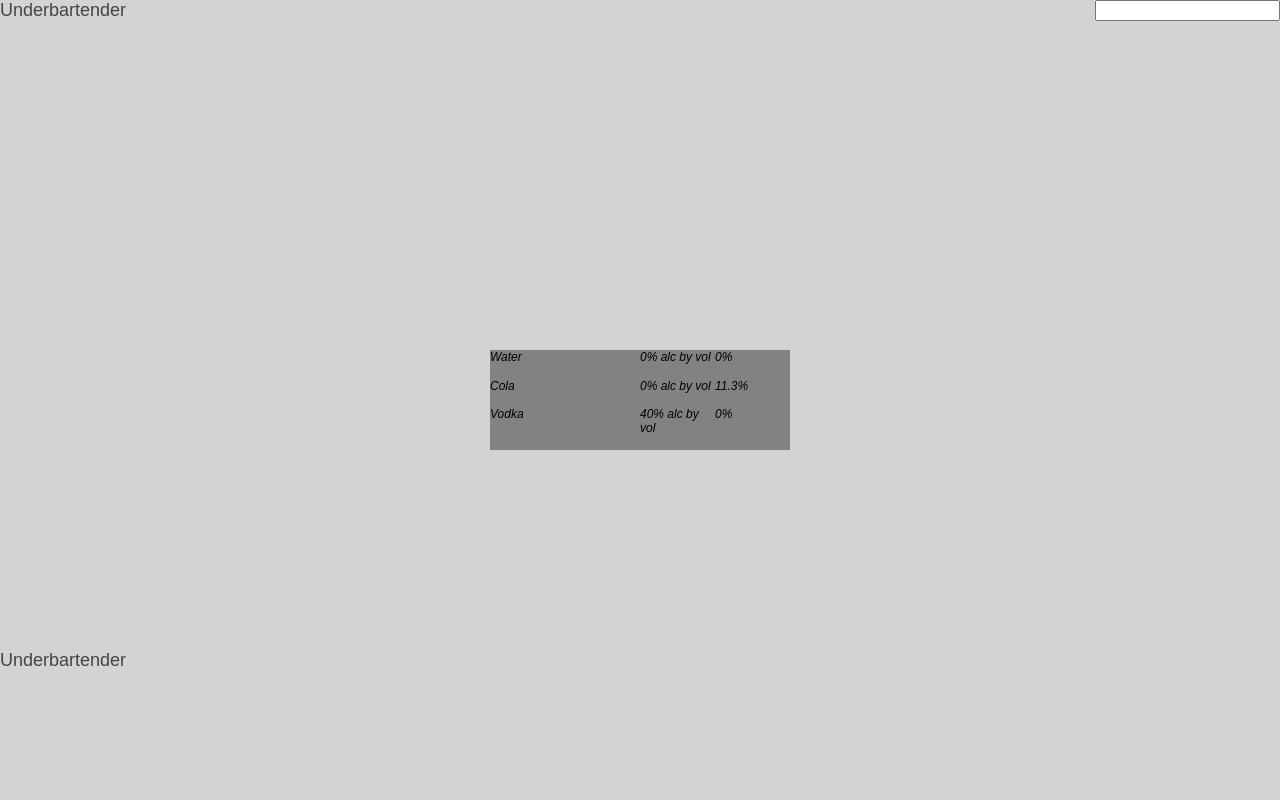
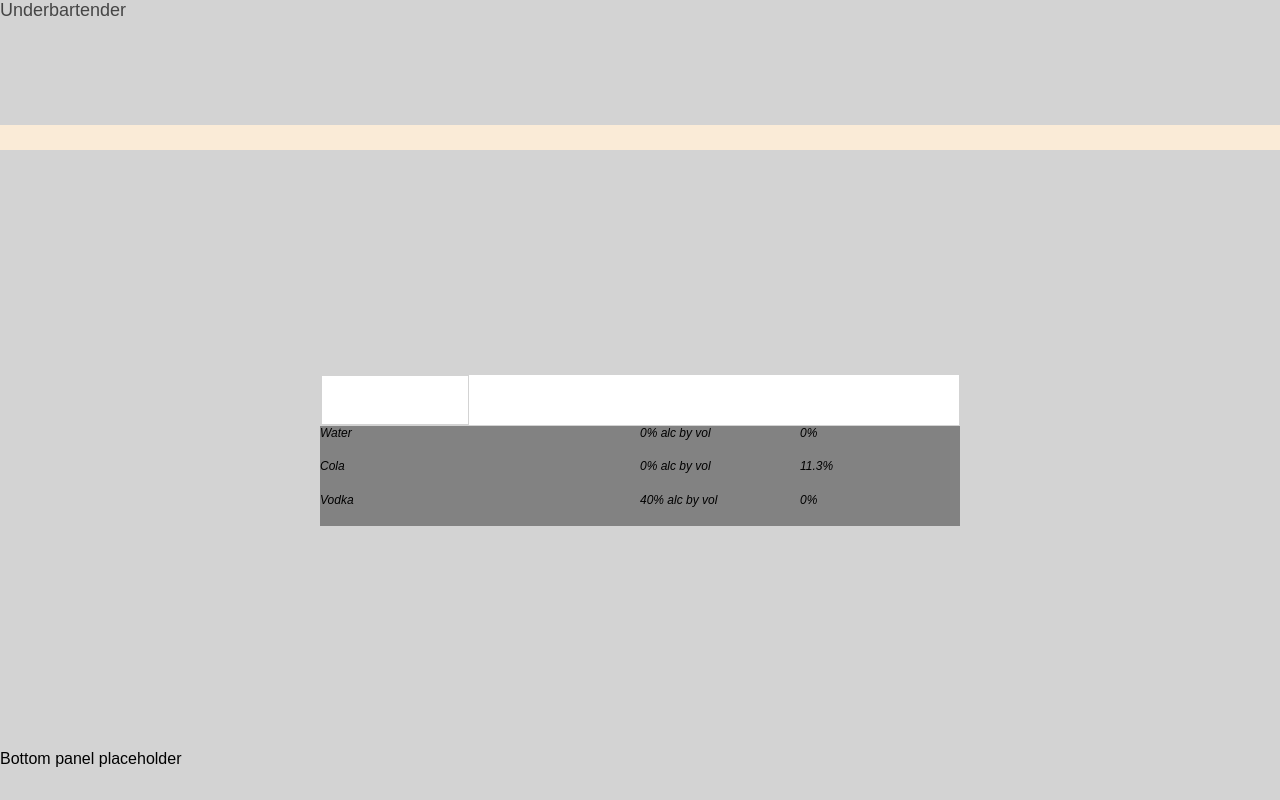
Before and after one commit to yetanotherjavadev/underbartender, a React (Create React App) app: page / in a window 1280 px wide. Built offline with nearby package versions, Linux system fonts and the light colour scheme.

Commit message:
a bit of layout change draft components added

```diff
--- a/src/components/layout/MainLayout.tsx
+++ b/src/components/layout/MainLayout.tsx
@@ -6,6 +6,7 @@ import "./style/mainLayout.css";
 import { Liquid } from "../../model/Liquid";
 import data from "../../mockdata/liquids.json";
 import SearchBox from "../searchbox/SearchBox";
+import Menu from "../mainmenu/Menu";
 
 class MainLayout extends PureComponent {
 
@@ -16,17 +17,18 @@ class MainLayout extends PureComponent {
 			<div className="mainLayout">
 				<div className="topPanel">
 					<HeaderWidget/>
-					<SearchBox/>
+					<Menu/>
 				</div>
 				<div className="workingArea">
 					<div className="leftPanel"/>
 					<div className="centralPanel">
+						<SearchBox/>
 						<SelectorWidget liquids={this.liquids}/>
 					</div>
 					<div className="rightPanel"/>
 				</div>
 				<div className="bottomPanel">
-					<HeaderWidget/>
+					Bottom panel placeholder
 				</div>
 			</div>
 		);
--- a/src/components/layout/style/mainLayout.css
+++ b/src/components/layout/style/mainLayout.css
@@ -1,6 +1,7 @@
 .topPanel {
     display: flex;
     flex: 0 1 150px;
+    flex-direction: column;
 }
 
 .workingArea {
@@ -10,7 +11,7 @@
 
 .bottomPanel {
     display: flex;
-    flex: 0 1 150px;
+    flex: 0 1 50px;
 }
 
 .mainLayout {
@@ -30,6 +31,7 @@
     display: flex;
     flex: 1 1 50%;
     justify-content: center;
+    flex-direction: column;
 }
 
 .rightPanel {
--- a/src/components/liquidslist/LiquidsList.tsx
+++ b/src/components/liquidslist/LiquidsList.tsx
@@ -7,7 +7,7 @@ export type LiquidProps = {
 	liquids: Array<Liquid>;
 };
 
-class LiquidsList extends PureComponent<LiquidProps> {
+export default class LiquidsList extends PureComponent<LiquidProps> {
 	constructor(props: LiquidProps) {
 		super(props);
 	}
@@ -30,5 +30,3 @@ class LiquidsList extends PureComponent<LiquidProps> {
 		);
 	}
 }
-
-export default LiquidsList;
--- a/src/components/liquidslist/style/liquidsList.css
+++ b/src/components/liquidslist/style/liquidsList.css
@@ -3,7 +3,8 @@
     background: #828282;
     align-self: center;
     display: flex;
-    flex: 0 1 300px;
+    flex: 0 1 auto;
+    width: 100%;
 }
 
 .liquidsList {
--- /dev/null
+++ b/src/components/mainmenu/Menu.tsx
@@ -0,0 +1,15 @@
+import { PureComponent } from "react";
+import * as React from "react";
+import "./style/menu.css";
+
+export default class Menu extends PureComponent<any> {
+	constructor(props: any) {
+		super(props);
+	}
+
+	public render() {
+		return (
+			<div className="menuRibbon"/>
+		);
+	}
+}
--- /dev/null
+++ b/src/components/mainmenu/style/menu.css
@@ -0,0 +1,6 @@
+.menuRibbon {
+    display: flex;
+    flex: 1 1 auto;
+    max-height: 80px;
+    background: antiquewhite;
+}
--- a/src/components/searchbox/style/searchBox.css
+++ b/src/components/searchbox/style/searchBox.css
@@ -2,7 +2,7 @@
     background: white;
     border: 1px solid lightgray;
     display: flex;
-    flex: 1 1 500px;
+    flex: 0 1 50px;
 }
 
 .label {
```
Also changed, not shown: src/components/searchbox/SearchBox.tsx (+4 -3 lines).
